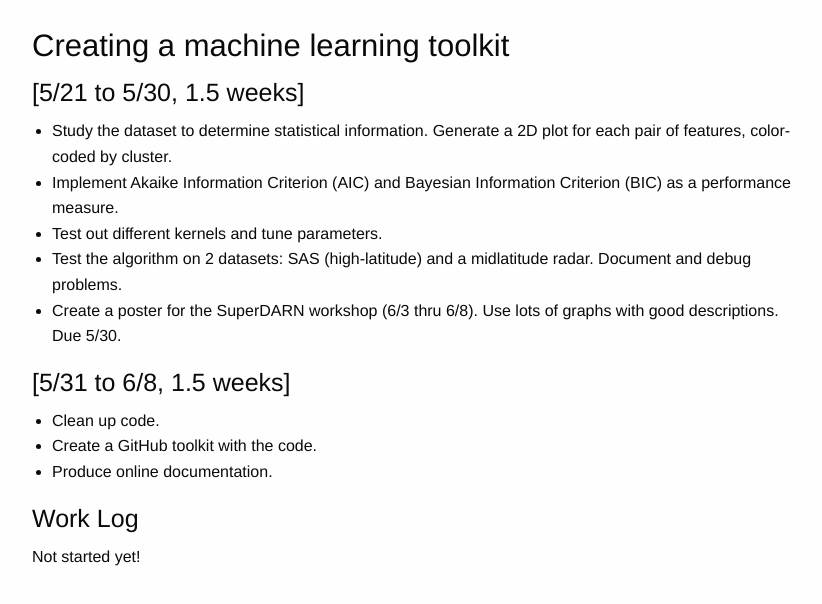
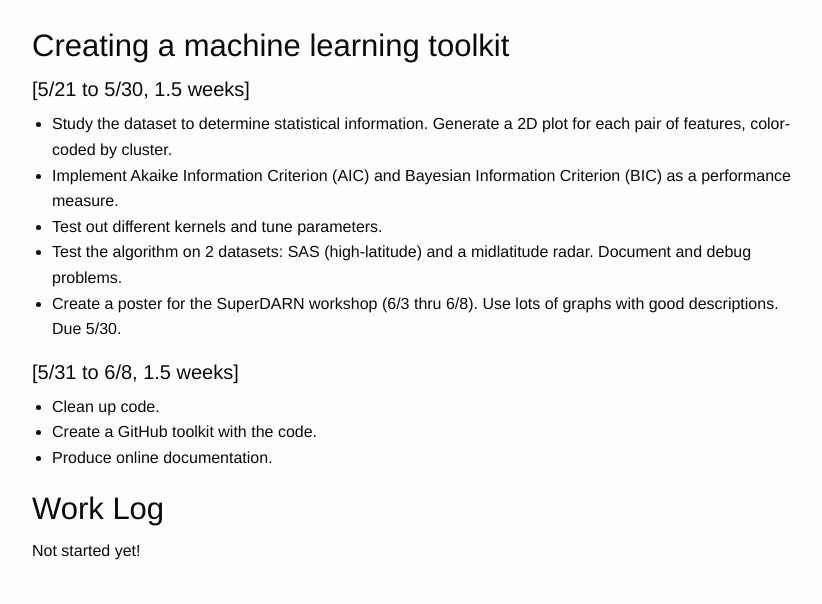
Before and after one commit to e-271/superdarn-clustering-site, a plain HTML site: page part1.html in a window 1280 px wide. Shown: the whole page, without its empty margins (23-845 px from the left). Drawn offline with Linux system fonts and the light colour scheme; a script that the page names is missing.

Commit message:
updated part 1

```diff
--- a/part1.html
+++ b/part1.html
@@ -15,7 +15,7 @@
 		<img href="docs/header.png"></img>
 		<h3>Creating a machine learning toolkit</h3>
 
-        <h4>[5/21 to 5/30, 1.5 weeks]</h4>
+        <h5>[5/21 to 5/30, 1.5 weeks]</h5>
 		<ul>
 			<li>Study the dataset to determine statistical information. Generate a 2D plot for each pair of features, color-coded by cluster.</li>
 			<li>Implement Akaike Information Criterion (AIC) and Bayesian Information Criterion (BIC) as a performance measure.</li>
@@ -24,14 +24,14 @@
 			<li>Create a poster for the SuperDARN workshop (6/3 thru 6/8). Use lots of graphs with good descriptions. Due 5/30.</li>
 		</ul>
 
-		<h4>[5/31 to 6/8, 1.5 weeks]</h4>
+		<h5>[5/31 to 6/8, 1.5 weeks]</h5>
 		<ul>
 			<li>Clean up code.</li>
 			<li>Create a GitHub toolkit with the code.</li>
 			<li>Produce online documentation.</li>
 		</ul>
 
-        <h4>Work Log</h4>
+        <h3>Work Log</h3>
 		<p>Not started yet!</p>
       </div>
     </div>
```
